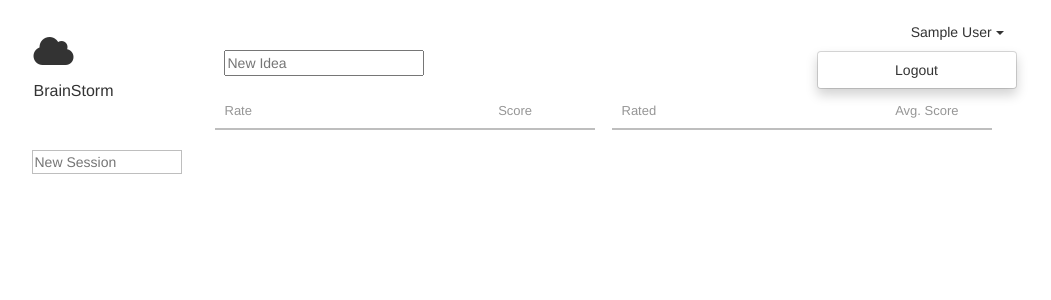
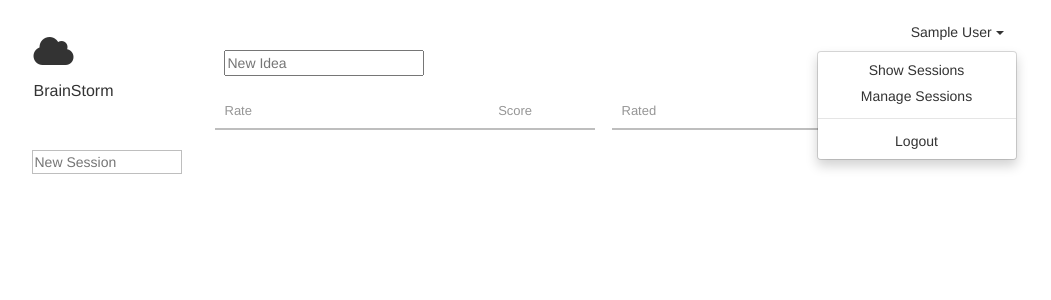
Before and after one commit to yujinjcho/brainStorm, a Flask app: page / in a window 1280 px wide, after a click that opens the changed part. Shown: the top 300 px of the page, without its empty margins (126-1177 px from the left). Run offline with Flask 2, Linux system fonts and the light colour scheme; tables that the repository leaves empty hold one stand-in row (values such as "Sample post"); data that the repository does not hold is empty; parts of the project's set-up code (start-up, migrations or seed data) failed here and were passed over; some libraries are stand-ins or nearby versions.

Commit message:
add toggle between ideas and user management

```diff
--- a/app/static/css/stylesheet.css
+++ b/app/static/css/stylesheet.css
@@ -240,3 +240,7 @@
 ul.dropdown-menu {
 	right: 0px;
 }
+
+.no-show {
+	display: none;
+}
--- a/app/static/js/collection.js
+++ b/app/static/js/collection.js
@@ -24,6 +24,9 @@
 	app.sessionList = new SessionList();
 	app.unratedIdeaList = new IdeaList();
 	app.ratedIdeaList = new IdeaList();
+	app.ratedIdeaList.comparator = function(att){
+		return -parseInt(att.get('score'));
+	};
 	app.scoreList = new ScoreList();
 
 })();
--- a/app/static/js/views.js
+++ b/app/static/js/views.js
@@ -100,13 +100,15 @@
 	    this.input = this.$('#new-idea');
 	    app.active_session = document.getElementById('new-idea');
 	    app.unratedIdeaList.on('add', this.addSome, this);
-      app.unratedIdeaList.on('remove', this.addSome, this);
+      	app.unratedIdeaList.on('remove', this.addSome, this);
 	    app.unratedIdeaList.on('reset', this.addSome, this);
 	    this.addSome();
 	  },
 	  events: {
 	    'keypress input#new-idea' : 'add_Idea',
-	    'click form.sessions' : 'change_Session'
+	    'click form.sessions' : 'change_Session',
+      'click a#manage-sessions' : 'manageSessions',
+      'click a#show-sessions' : 'showSessions'
 	  },
 	  add_Idea: function(e){
 	    if (e.which !== 13 || !this.input.val().trim()){
@@ -139,7 +141,37 @@
 	  	app.active_session.setAttribute('name', e.target.id);
 	  	this.addSome();
 	  	app.ratedIdeaListView.addSome();
-	  }
+	  },
+    manageSessions: function(){
+      debugger;
+      var viewElems = ['new-idea', 'unrated-list', 'rated-list', 'header1', 'header2'];
+      var viewLength = viewElems.length;
+      var toggleElems = ['user-header1', 'user-header2'];
+      var toggleLength = toggleElems.length;
+
+      for (var i = 0; i < viewLength; i++) {
+		document.getElementById(viewElems[i]).classList.add('no-show');
+      };
+
+      for (var i = 0; i < toggleLength; i++) {
+		document.getElementById(toggleElems[i]).classList.remove('no-show');
+      };
+    },
+    showSessions: function(){
+      var viewElems = ['new-idea', 'unrated-list', 'rated-list', 'header1', 'header2'];
+      var viewLength = viewElems.length;
+      var toggleElems = ['user-header1', 'user-header2'];
+      var toggleLength = toggleElems.length;
+
+      for (var i = 0; i < viewLength; i++) {
+		document.getElementById(viewElems[i]).classList.remove('no-show');
+      };
+
+      for (var i = 0; i < toggleLength; i++) {
+		document.getElementById(toggleElems[i]).classList.add('no-show');
+      };
+
+    }
 	});
 
 	app.RatedIdeaListView = Backbone.View.extend({
--- a/app/templates/index.html
+++ b/app/templates/index.html
@@ -41,6 +41,9 @@
 				  <span class="caret"></span></button>
 				  <ul class="dropdown-menu" style="text-align: center">
 				    {% if g.user.is_authenticated %}
+				  		<li><a href="#" id="show-sessions">Show Sessions</a></li>
+				  		<li><a href="#" id="manage-sessions">Manage Sessions</a></li>
+				  		<li role="separator" class="divider"></li>
 				  		<li><a href="{{ url_for('logout') }}">Logout</a></li>
 				  	{% else %}
 				  		<li><a href="{{ url_for('login') }}">Login via Facebook</a></li>
@@ -51,18 +54,27 @@
 				</div>
 			</div>
 
-
-
-			<div class="idea-header">
+			<!--Header for ideas -->
+			<div class="idea-header" id="header1">
 				<div class="title name">Rate</div>
 				<div class="title">Score</div>
 			</div>
 
-			<div class="idea-header rated-header">
+			<div class="idea-header rated-header" id="header2">
 				<div class="title name">Rated</div>
 				<div class="title">Avg. Score</div>
 			</div>
 
+			<!--Header for user management -->
+			<div class="idea-header no-show" id="user-header1">
+				<div class="title name">Rate</div>
+				<div class="title">Score</div>
+			</div>
+
+			<div class="idea-header rated-header no-show" id="user-header2">
+				<div class="title name">Rated</div>
+				<div class="title">Avg. Score</div>
+			</div>
 		</div>
 
 		<!--contains unrated ideas-->
@@ -128,7 +140,6 @@
 	    app.unratedIdeaListView = new app.UnratedIdeaListView;
 	    //app.unratedIdeaListView.addSome();
 
-
 	    app.ratedIdeaList.reset( {{ rated | tojson }} );
 	    app.ratedIdeaListView = new app.RatedIdeaListView;
 	  </script>
```
